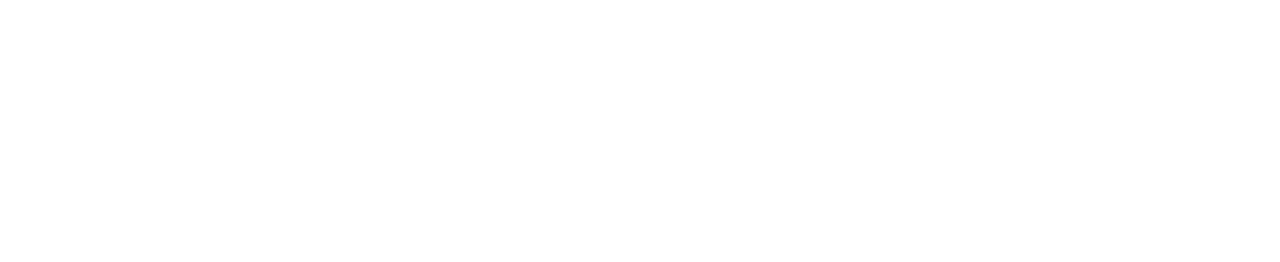
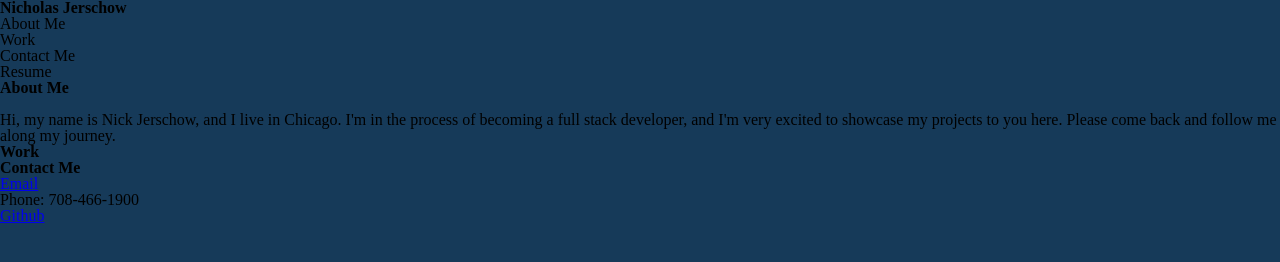
Before and after one commit to NickJerschow/Challenge-Second-Week, a plain HTML site: page index.html in a window 1280 px wide. Drawn offline with Linux system fonts and the light colour scheme.

Commit message:
initial changes to html and css

```diff
--- a/assets/style.css
+++ b/assets/style.css
@@ -0,0 +1,7 @@
+:root{
+    --background-color: #163a59;
+}
+*{
+    background-color: var(--background-color);
+    font-family:'Times New Roman', Times, serif;
+}
--- a/index.html
+++ b/index.html
@@ -8,6 +8,33 @@
     <title>Nick Jerschow's Professional Portfolio</title>
 </head>
 <body>
+    <header>
+        <h1>Nicholas Jerschow</h1>
+        <Nav>
+            <ul>
+                <li>About Me</li>
+                <li>Work</li>
+                <li>Contact Me</li>
+                <li>Resume</li>
+            </ul>
+        </Nav>
+    </header>
+    <Section>
+        <h1>About Me</h1>
+        <img src="" alt="">
+        <p>Hi, my name is Nick Jerschow, and I live in Chicago. I'm in the process of becoming a full stack developer, and I'm very excited to showcase my projects to you here. Please come back and follow me along my journey.
+    </Section>
+    <Section>
+        <h1>Work</h1>
+    </Section>
+    <Section>
+        <h1>Contact Me</h1>
+        <ul>
+            <li><a href="mailto:njerschow@gmail.com? subject=subject text"> Email</a></li> <!-- opens an email with the user's default email app -->
+            <li>Phone: 708-466-1900</li>
+            <li><a href="https://github.com/NickJerschow"> Github</a></li>
+        </ul>
+    </Section>
 
 </body>
 </html>
```
